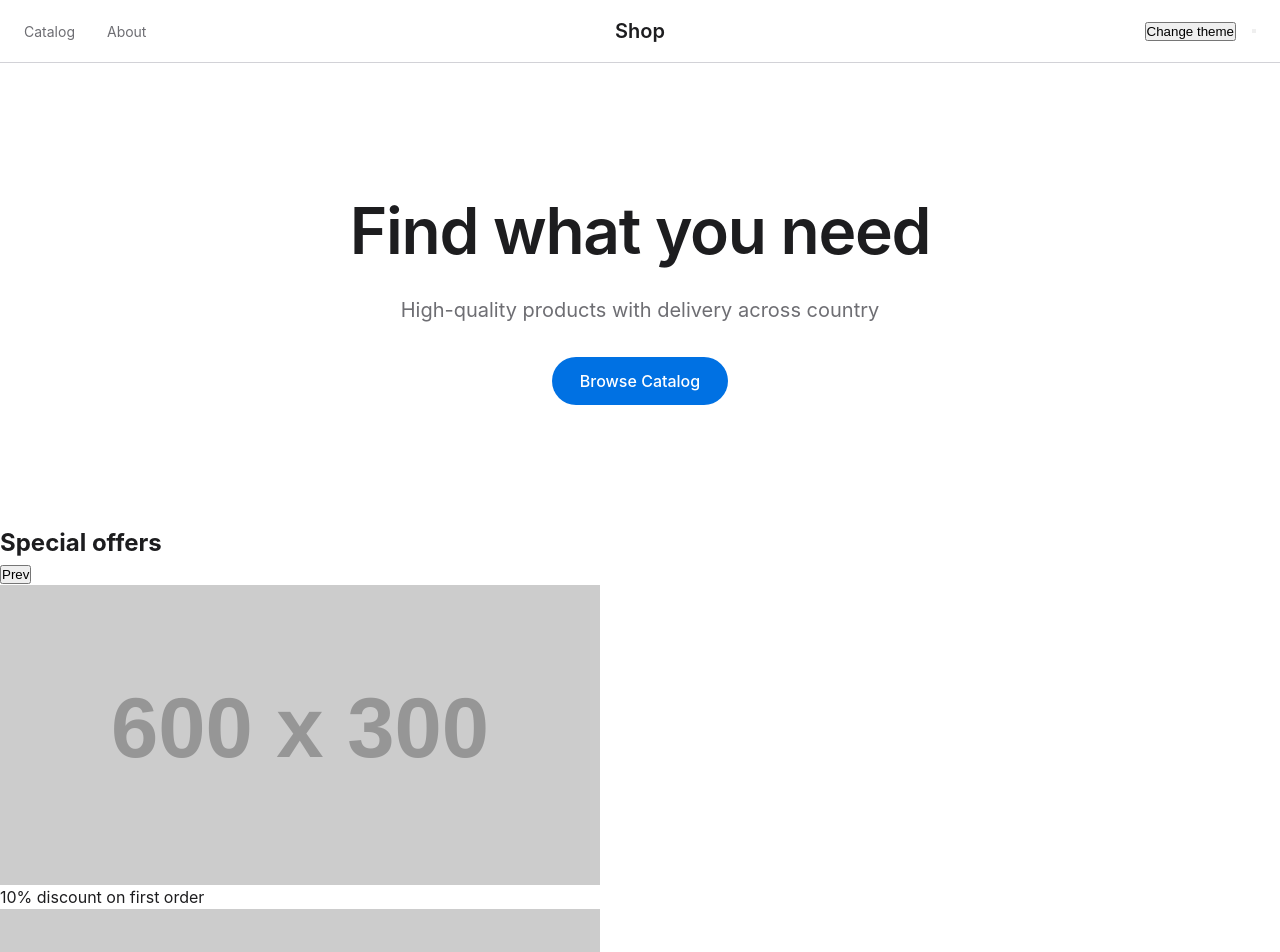
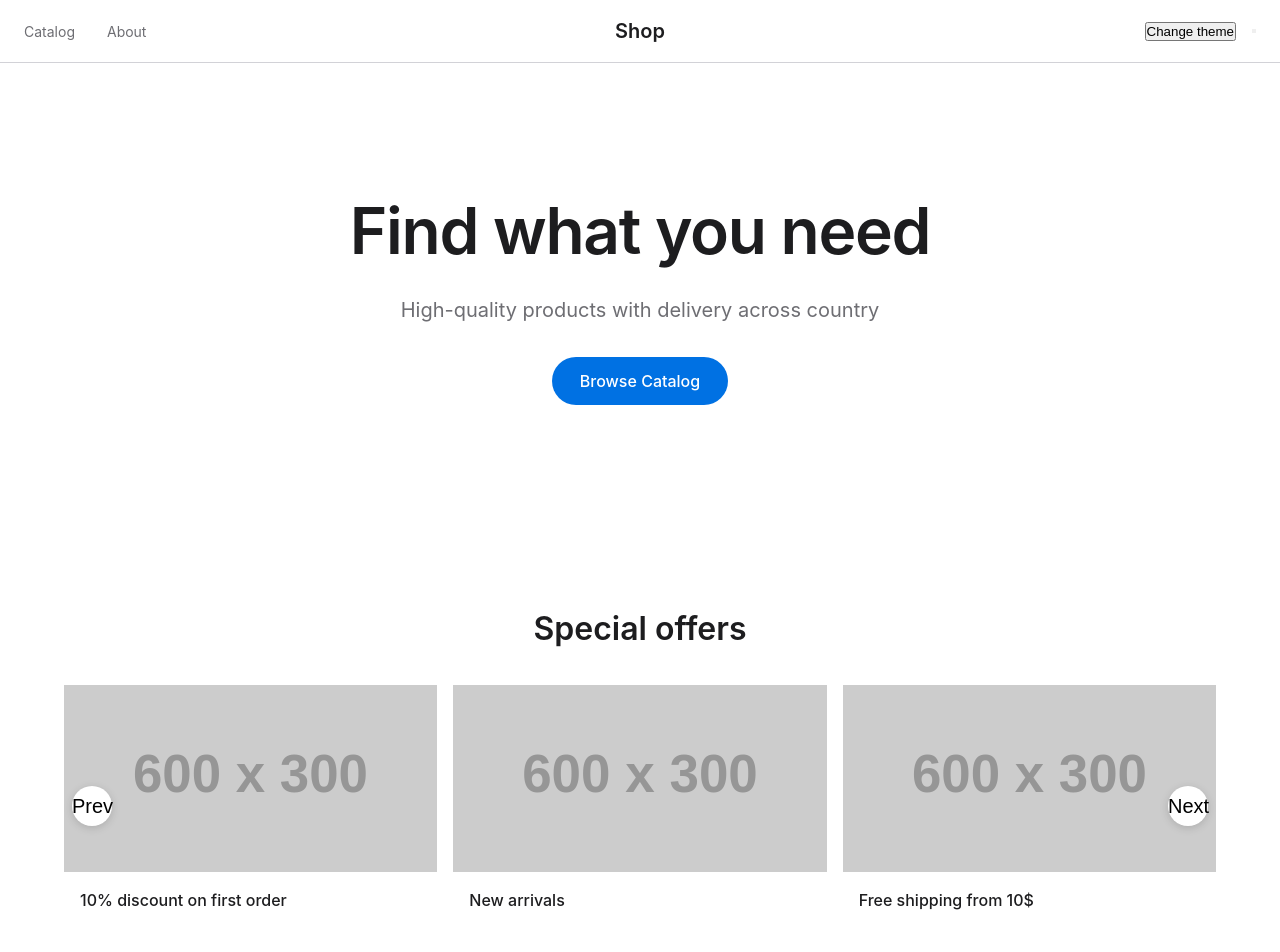
Before and after one commit to bananaEntrepreneur/shop, a website: page index.html in a window 1280 px wide. Shown: the top 952 px of the page. Drawn offline with Linux system fonts and the light colour scheme; placeholder pictures from the web are drawn by us.

Commit message:
add carousel styles

```diff
--- a/style.css
+++ b/style.css
@@ -133,3 +133,63 @@ nav a:hover {
 .btn:hover {
     opacity: 0.85;
 }
+
+.carousel {
+    max-width: var(--max-width);
+    margin: 0 auto;
+    padding: 80px 24px;
+}
+
+.carousel h2 {
+    font-size: 32px;
+    font-weight: 600;
+    margin-bottom: 32px;
+    text-align: center;
+}
+
+.carousel-wrapper {
+    position: relative;
+}
+
+.carousel-track {
+    display: flex;
+    gap: 16px;
+    overflow-x: auto;
+    scroll-snap-type: x mandatory;
+    scroll-behavior: smooth;
+    -webkit-overflow-scrolling: touch;
+}
+
+.carousel-slide img {
+    width: 100%;
+    aspect-ratio: 2 / 1;
+    object-fit: cover;
+}
+
+.carousel-slide p {
+    padding: 16px;
+    font-weight: 500;
+}
+
+.carousel-btn {
+    position: absolute;
+    top: 50%;
+    transform: translateY(-50%);
+    width: 40px;
+    height: 40px;
+    border-radius: 50%;
+    border: none;
+    background-color: var(--color-bg);
+    box-shadow: 0 2px 8px rgba(0, 0, 0, 0.15);
+    font-size: 20px;
+    cursor: pointer;
+    z-index: 10;
+}
+
+.carousel-btn--prev {
+    left: 8px;
+}
+
+.carousel-btn--next {
+    right: 8px;
+}
```
